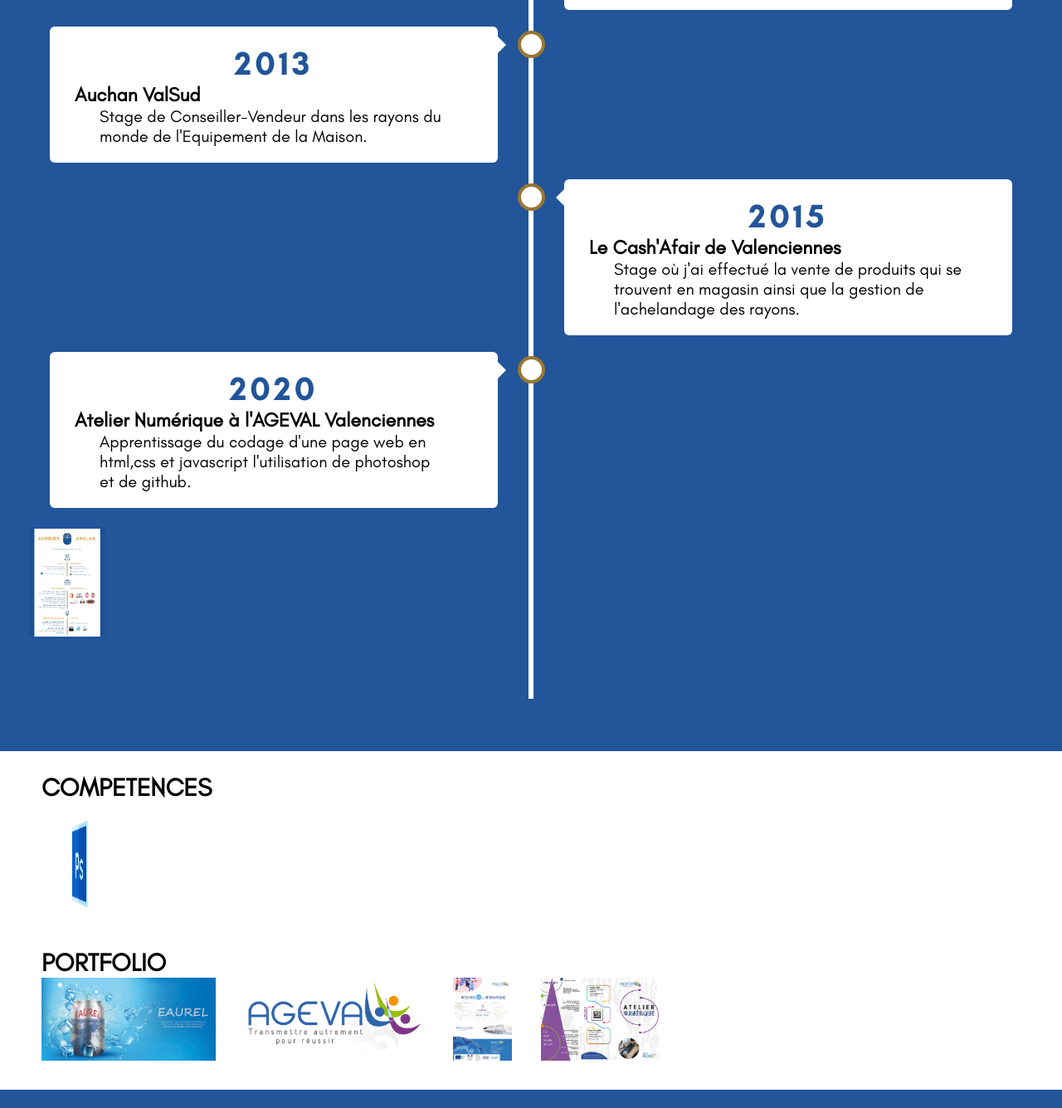
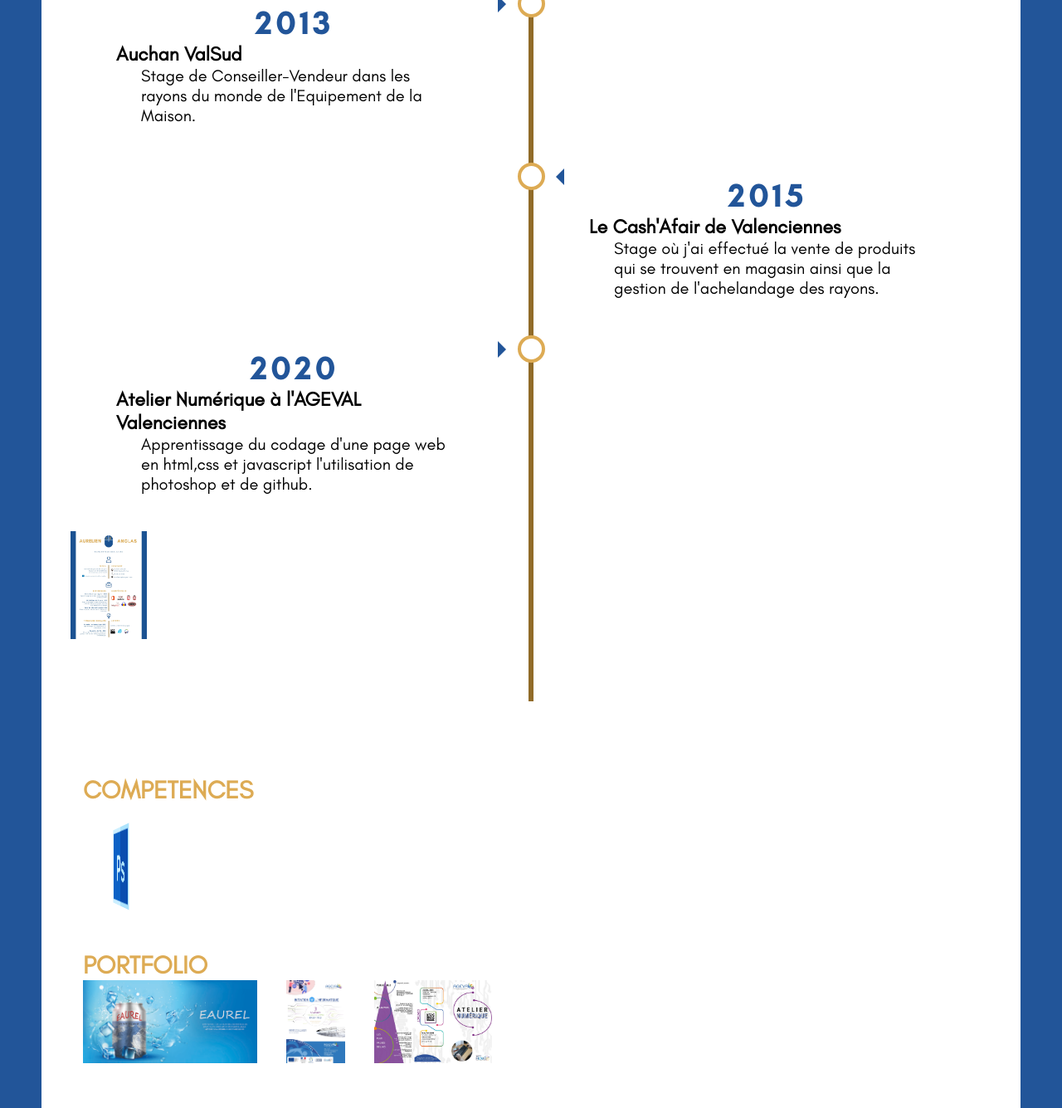
Before and after one commit to aurelienanglas/aurelienanglascv, a plain HTML site: page index.html in a window 1280 px wide. Shown: the part 810-2145 px from the top of the page at 83% size. Drawn offline with nearby package versions, Linux system fonts and the light colour scheme.

Commit message:
Add files via upload

```diff
--- a/index.css
+++ b/index.css
@@ -105,7 +105,7 @@ article{
 
 
   .timeline{
-    background-color:#259;
+    background-color:#fff;
     margin: 0 auto;
     position: relative;
 
@@ -138,7 +138,7 @@ article{
     width: 25px;
     height: 25px;
     border-radius: 50%;
-    border: 4px solid #973;
+    border: 4px solid #ddab54;
     background: #fff;
     z-index: 1;
   }
@@ -150,7 +150,9 @@ article{
   }
 
   body{
-    background: #fff;
+    background: #259;
+    padding-left: 50px;
+    padding-right: 50px;
   }
   a{font-family: "GI BOLDER";
     text-decoration: none;
@@ -161,7 +163,7 @@ article{
     content: '';
     position: absolute;
     width: 6px;
-    background-color: white;
+    background-color: #916b29;
     top: 0;
     bottom: 0;
     left: 50%;
@@ -173,6 +175,7 @@ article{
     background-color:white
     ;
     position: relative;
+    border-color: #259;
     border-radius: 6px;
   }
 
@@ -187,7 +190,7 @@ article{
     right: 30px;
     border: medium solid white;
     border-width: 10px 0 10px 10px;
-    border-color: transparent transparent transparent white;
+    border-color: transparent transparent transparent #259;
   }
 
   /* Add arrows to the right container (pointing left) */
@@ -201,21 +204,23 @@ article{
     left: 30px;
     border: medium solid white;
     border-width: 10px 10px 10px 0;
-    border-color: transparent white transparent transparent;
+    border-color: transparent #259 transparent transparent;
   }
   /* Fix the circle for containers on the right side */
   .right::after {
     left: -16px;
   }
+  h2{color:#ddab54;}
   #profil{
     z-index: 12;
+    background:#fff;
   }
   #parcours{
-    background:#259;
+    background:#fff;
     z-index: 12;
   }
   #parcours h2{
-    color:white;
+    color:#ddab54;
   }
   #parcours p{
     color:#259;
@@ -275,21 +280,22 @@ article{
     transform: rotateY(270deg);
   }
   }
+  #competences{background-color: #fff;}
   #competences img{
     height: 100px;
     padding-right: 25px;
   }
-  #loisirs h2{
-    color:white;
-  }
-  #loisirs{ background: #259;}
+#loisirs{background-color: #fff;}
+  #loisirs article{ background-color: #fff;}
   #loisirs img{
     height: 100px;
     position: relative;
     justify-content:space-around;
     padding-right:30px;
-    color:white;
+
   }
+#portfolio { background-color: #fff;
+}
   #portfolio img{
     height: 100px;
     position: relative;
--- a/index.html
+++ b/index.html
@@ -26,7 +26,7 @@
 <body>
 <header>
   <h1>AURELIEN ANGLAS </h1>
-  <h1></h1>
+
 </header>
 
 <nav>
@@ -45,7 +45,7 @@
     </article>
 
   </section>
-  <br>
+
   <section id="parcours">
     <article class="Parcours professionnel">
         <h2>PARCOURS PROFESSIONNEL</h2>
@@ -139,29 +139,21 @@
 <section id="portfolio">
   <article class="">
     <h2>PORTFOLIO</h2>
-  <div>
   <a  class=affichepersonnel href="img/anglas-aurelien-affiche-perso.pdf" target="_blank"> <img  src=img/anglas-aurelien-affiche-perso.jpg alt=""></a>
- <a href="https://devageval.euro-info.fr/" target="_blank"><img src=img/ageval.jpg alt=""></a>
   <a  class=affichepersonnel href="img/aurelien-anglas-affiche-ageval.pdf" target="_blank"> <img  src=img/anglas-aurelien-affiche-ageval.jpg alt=""></a>
-<a  class=affichepersonnel href="img/depliant atelier numerique.pdf" target="_blank"> <img  src=img/Depliant-atelier-numerique.jpg alt=""></a>
-</div>
+  <a  class=affichepersonnel href="img/depliant atelier numerique.pdf" target="_blank"> <img  src=img/Depliant-atelier-numerique.jpg alt=""></a>
   </article>
-
 </section>
-
   <section id="loisirs">
     <article class="">
       <h2>LOISIRS /HOBBIES</h2>
     </article>
-
     <article class="loisirs">
       <img src="img/game-controller.jpg" alt="">
       <img src="img/headphone.jpg" alt="">
       <img src="img/cinema.jpg" alt="">
     </article>
     </section>
-
-
 <footer>
   <section id="contact">
     <article class="">
```
